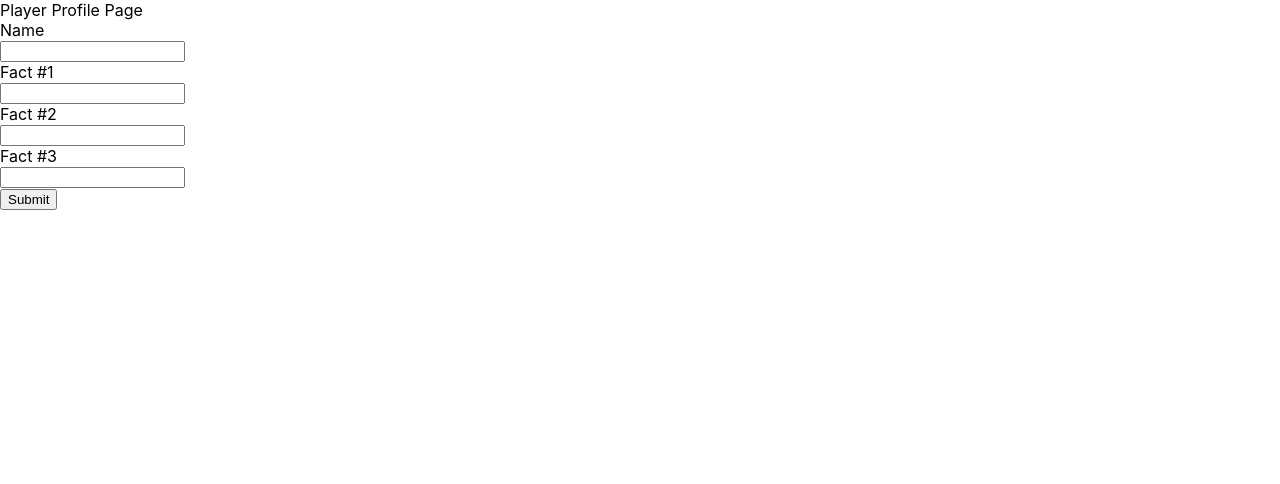
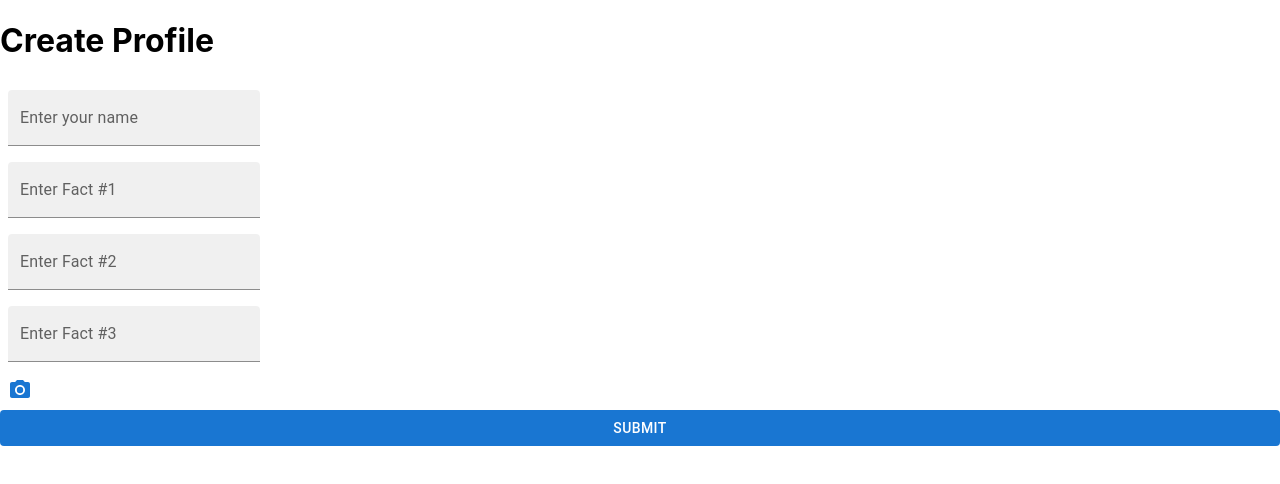
Before and after one commit to ParmarManpreet/uturn-game, a React (Create React App) app: page /player-profile in a window 1280 px wide. Shown: the top 484 px of the page. Built offline with nearby package versions, Linux system fonts and the light colour scheme; no server answers; the database is empty.

Commit message:
material UI

```diff
--- a/src/pages/PlayerProfile.tsx
+++ b/src/pages/PlayerProfile.tsx
@@ -2,6 +2,10 @@ import { doc, onSnapshot } from "firebase/firestore";
 import React, { useEffect, useState } from "react";
 import { db } from "..";
 import { createPlayerProfile, PlayerCreateDTO } from "./services/PlayerProfileService";
+import { Box, Button, IconButton, Input, TextField } from "@mui/material";
+import PhotoCamera from '@mui/icons-material/PhotoCamera';
+import { styled } from '@mui/material/styles';
+import { classicNameResolver } from "typescript";
 
 interface PlayerProfileProps {
     numberOfFacts: number
@@ -12,6 +16,9 @@ export const PlayerProfile = (props: PlayerProfileProps) => {
     const [isGameStarting, setIsGameStarting] = useState(false)
     const [name, setName] = useState("")
     const [facts, setFacts] = useState(initializeFacts(props.numberOfFacts))
+    const Input = styled('input')({
+        display: 'none',
+      });
 
     function setupGameStartListeners() {
         const unsub = onSnapshot(doc(db, "GameStates", "GameStart"), (doc) => {
@@ -31,14 +38,14 @@ export const PlayerProfile = (props: PlayerProfileProps) => {
         return factList
     }
 
-    function handleOnChangeFactInput(index: number, e: React.ChangeEvent<HTMLInputElement>) {
+    function handleOnChangeFactInput(index: number, e: React.ChangeEvent<HTMLInputElement | HTMLTextAreaElement>) {
         const factValue = e.target.value
         const clonedFacts = [...facts]
         clonedFacts[index] = factValue
         setFacts(clonedFacts)
     }
 
-    function handleOnChangeNameInput(e: React.ChangeEvent<HTMLInputElement>) {
+    function handleOnChangeNameInput(e: React.ChangeEvent<HTMLInputElement| HTMLTextAreaElement>) {
         const nameValue = e.target.value
         setName(nameValue)
     }
@@ -71,19 +78,45 @@ export const PlayerProfile = (props: PlayerProfileProps) => {
     else {
         return (
             <>
-                <div>Player Profile Page</div>
-
-                <div>Name</div>
-                <input type="text" onChange={(e) => handleOnChangeNameInput(e)} value={name}></input>
-
+                <h1>Create Profile</h1>
+                <Box
+                    component="form"
+                    sx={{
+                        display: 'flex',
+                        flexDirection: 'column',
+                        '& .MuiTextField-root': { m: 1, width: '25ch' },
+                    }}
+                    noValidate
+                    autoComplete="off"
+                >
+                <TextField
+                    id="player-name"
+                    label="Enter your name"
+                    type="string"
+                    variant="filled"
+                    onChange={(e) => handleOnChangeNameInput(e)} value={name}
+                />
                 {facts.map((value, index) => (
                     <div key={index}>
-                        <div>{`Fact #${index + 1}`}</div>
-                        <input type="text" value={value} onChange={(e) => handleOnChangeFactInput(index, e)}></input>
+                        <TextField
+                            id="player-facts"
+                            label={`Enter Fact #${index + 1}`}
+                            type="string"
+                            variant="filled"
+                            onChange={(e) => handleOnChangeFactInput(index, e)}
+                        />
                     </div>
                 ))}
+                <label htmlFor="icon-button-file">
+                    <Input accept="image/*" id="icon-button-file" type="file" />
+                    <IconButton color="primary" aria-label="upload picture" component="span">
+                        <PhotoCamera />
+                    </IconButton>
+                </label>
 
-                <button onClick={() => handlePlayerDetailsSubmitButton()}>Submit</button>
+                <Button  variant="contained" disableElevation onClick={() => handlePlayerDetailsSubmitButton()}>Submit</Button>
+
+                </Box>
             </>
         );
     }
```
